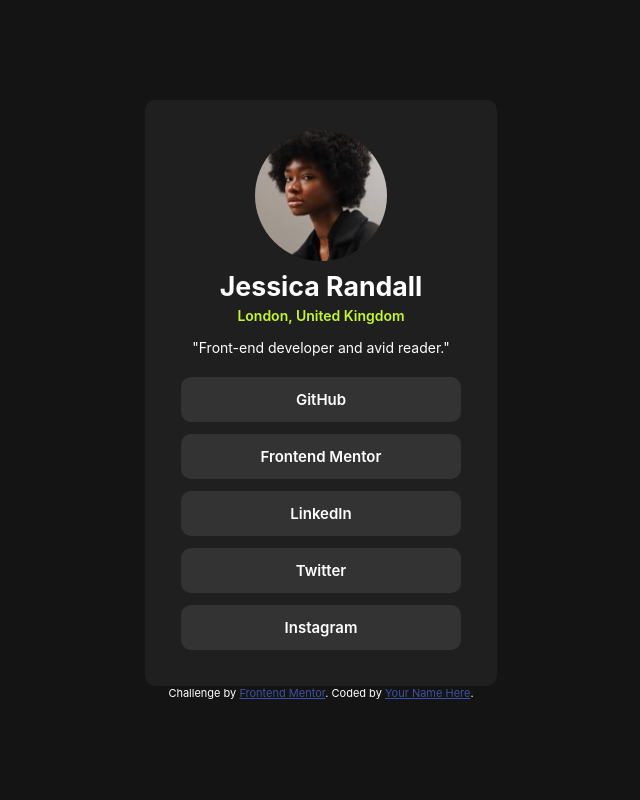
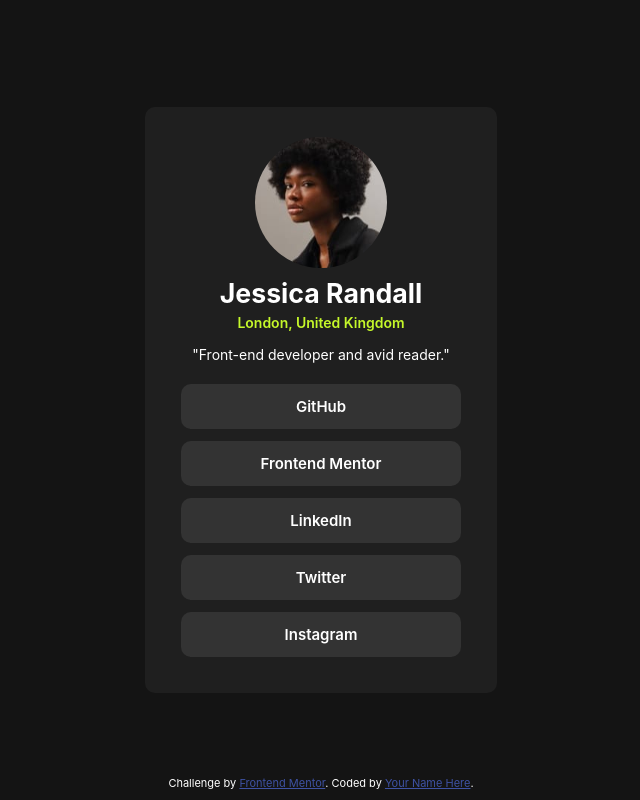
Before and after one commit to vnunesorion/Frontend-Mentor-Challenges, a plain HTML site: page social-links-profile-main/index.html in a window 1280 px wide. Shown: the whole page, without its empty margins (319-959 px from the left). Drawn offline with Linux system fonts and the light colour scheme.

Commit message:
fixing the attribution

```diff
--- a/social-links-profile-main/style.css
+++ b/social-links-profile-main/style.css
@@ -70,8 +70,13 @@ img {
     color: hsl(0, 0%, 20%);
     transition: 0.5s;
 }
-
-
+.attribution{
+    position: absolute;
+    bottom: 10px;
+    font-size: 11px;
+    text-align: center;
+    color: white;
+}
 @media (max-width: 370px) {
 
 
@@ -86,7 +91,8 @@ img {
     .name {
             font-size: 18pt;
     }
-    .links > a {
+
+.links > a {
             width: 100%;
             font-size: 14px;
         }
```
